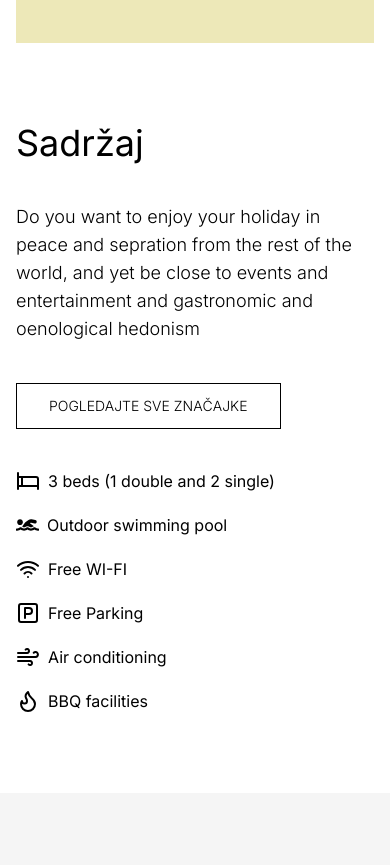
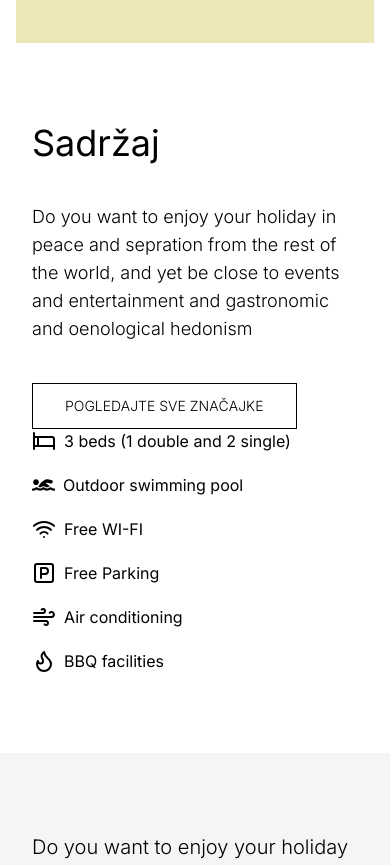
Before and after one commit to raian30/casa-fragola, a Next.js app: page / in a window 390 px wide. Shown: the part 2820-3685 px from the top of the page. Built offline with nearby package versions, Linux system fonts and the light colour scheme.

Commit message:
responsive fix, custom scroller

```diff
--- a/src/app/(customerFacing)/_home-parts/Second.tsx
+++ b/src/app/(customerFacing)/_home-parts/Second.tsx
@@ -36,16 +36,16 @@ export default function Second() {
                 </div>
             </div>
             <div
-                className={'gap-10 lg:gap-32 xl:gap-40 flex flex-col lg:flex-row items-center justify-between pt-0 md:pt-16 pb-0 md:pb-16 2xl:pb-28'}>
+                className={'md:gap-8 lg:gap-0 xl:gap-40 flex flex-col lg:flex-row items-center justify-between pt-0 md:pt-16 pb-0 md:pb-16 2xl:pb-28'}>
                 <div
-                    className={'w-full lg:w-1/2 px-0 lg:px-10 xl:px-20 2xl:px-32 flex flex-col items-start justify-center gap-10'}>
+                    className={'w-full lg:w-1/2 px-4 sm:px-8 md:px-12 xl:px-20 2xl:px-32 flex flex-col items-start justify-center gap-10'}>
                     <h1 className={'text-4xl xl:text-5xl'}>Sadržaj</h1>
                     <p className={'text-lg font-light'}>Do you want to enjoy your holiday in peace and sepration from
                         the rest of the world, and yet be close to events and entertainment and gastronomic and
                         oenological hedonism</p>
                     <FilledLink href={'/'} className={'text-sm'}>Pogledajte sve značajke</FilledLink>
                 </div>
-                <div className={'w-full h-full lg:w-1/2 flex flex-col sm:flex-row gap-5 sm:gap-20'}>
+                <div className={'w-full h-full lg:w-1/2 px-4 sm:px-8 md:px-12 lg:px-0 flex flex-col sm:flex-row gap-5 sm:gap-20'}>
                     <div className={'flex flex-col gap-5'}>
                         <div className={'flex gap-2'}><Bed/> <p>3 beds (1 double and 2 single)</p></div>
                         <div className={'flex gap-2'}><Image src={'/pool.svg'} width={23} height={23} alt={'pool'}/>
--- a/src/app/(customerFacing)/_home-parts/Third.tsx
+++ b/src/app/(customerFacing)/_home-parts/Third.tsx
@@ -3,7 +3,7 @@ import Image from 'next/image'
 
 export default function Third() {
     return (
-        <section className="bg-[#F5F5F5] w-screen px-4 md:px-20 lg:px-24 xl:px-44 2xl:px-60 py-20 flex flex-col gap-20">
+        <section className="bg-[#F5F5F5] w-screen px-8 md:px-20 lg:px-24 xl:px-44 2xl:px-60 py-20 flex flex-col gap-20">
             <div className={'flex flex-col gap-10'}>
                 <h2 className={'text-xl md:text-[1.2rem] font-light'}>Do you want to enjoy your holiday in peace and
                     sepration from the rest of the world, and yet be close to events and entertainment and gastronomic
--- a/src/app/globals.css
+++ b/src/app/globals.css
@@ -20,7 +20,7 @@
 }
 
 ::-webkit-scrollbar {
-    width: 12px;
+    width: 10px;
 }
 
 ::-webkit-scrollbar-track {
@@ -28,9 +28,8 @@
 }
 
 ::-webkit-scrollbar-thumb {
-    border-radius: 12px;
-    border: 2px solid white;
-    background: #a15b96;
+    border-radius: 0;
+    background: #c282b8;
 }
 
 ::-webkit-scrollbar-thumb:hover {
```
